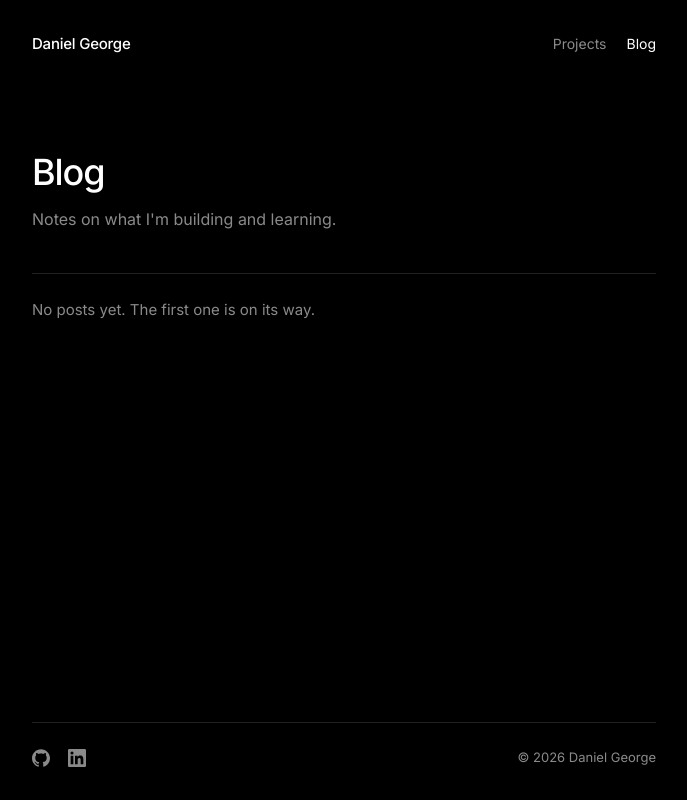
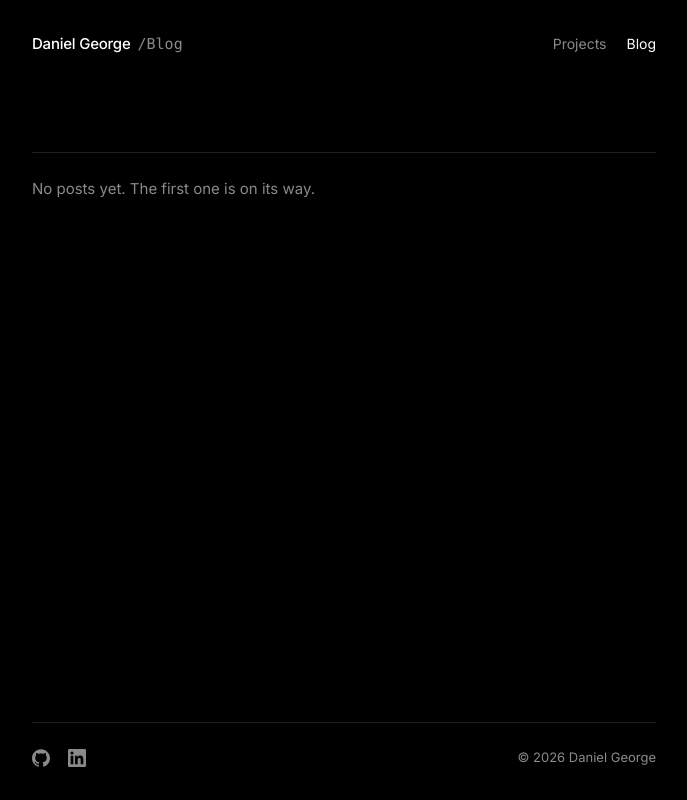
Before and after one commit to othema/othema.github.io, a SvelteKit app: page /blog in a window 1280 px wide. Shown: the whole page, without its empty margins (296-983 px from the left). Built offline with nearby package versions, Linux system fonts and the light colour scheme.

Commit message:
style: show section breadcrumb in navbar
Add a muted monospace section label beside the wordmark and hide duplicate page headings while keeping accessible h1 elements.

```diff
--- a/src/routes/+layout.svelte
+++ b/src/routes/+layout.svelte
@@ -18,6 +18,8 @@
 	const isActive = (href: string) =>
 		page.url.pathname === href || page.url.pathname.startsWith(`${href}/`);
 
+	const currentSection = $derived(nav.find((item) => isActive(item.href))?.label);
+
 	const year = new Date().getFullYear();
 </script>
 
@@ -27,7 +29,12 @@
 
 <div class="shell">
 	<header class="site-header">
-		<a class="wordmark" href={resolve('/')}>{site.name}</a>
+		<div class="brand">
+			<a class="wordmark" href={resolve('/')}>{site.name}</a>
+			{#if currentSection}
+				<span class="section" aria-hidden="true">/{currentSection}</span>
+			{/if}
+		</div>
 
 		<nav aria-label="Primary">
 			{#each nav as item (item.href)}
@@ -71,10 +78,25 @@
 		padding-block: 2rem;
 	}
 
+	.brand {
+		display: flex;
+		align-items: baseline;
+		gap: 0.4375rem;
+	}
+
 	.wordmark {
 		font-size: 0.9375rem;
 		font-weight: 500;
 		letter-spacing: -0.015em;
+	}
+
+	.section {
+		font-family:
+			ui-monospace, SFMono-Regular, Menlo, Monaco, Consolas, 'Liberation Mono', 'Courier New',
+			monospace;
+		font-size: 0.9375rem;
+		font-weight: 500;
+		color: var(--muted);
 	}
 
 	nav {
--- a/src/routes/blog/+page.svelte
+++ b/src/routes/blog/+page.svelte
@@ -5,30 +5,13 @@
 <Meta title="Blog" description="Notes and writing by Daniel George." />
 
 <div class="page">
-	<header class="page-header">
-		<h1>Blog</h1>
-		<p>Notes on what I'm building and learning.</p>
-	</header>
+	<h1 class="visually-hidden">Blog</h1>
 
 	<!-- TODO: add blog posts and post routes here. -->
 	<p class="empty">No posts yet. The first one is on its way.</p>
 </div>
 
 <style>
-	.page-header {
-		padding-bottom: 2.5rem;
-	}
-
-	h1 {
-		margin-bottom: 0.875rem;
-		font-size: clamp(1.75rem, 1.5rem + 1vw, 2.25rem);
-	}
-
-	.page-header p {
-		max-width: 36ch;
-		color: var(--muted);
-	}
-
 	.empty {
 		padding-top: 1.5rem;
 		border-top: 1px solid var(--border);
```
